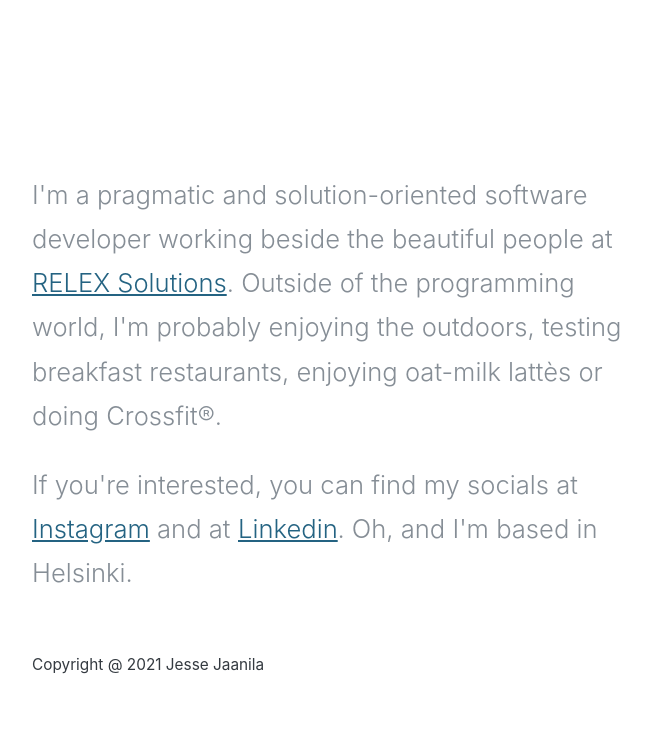
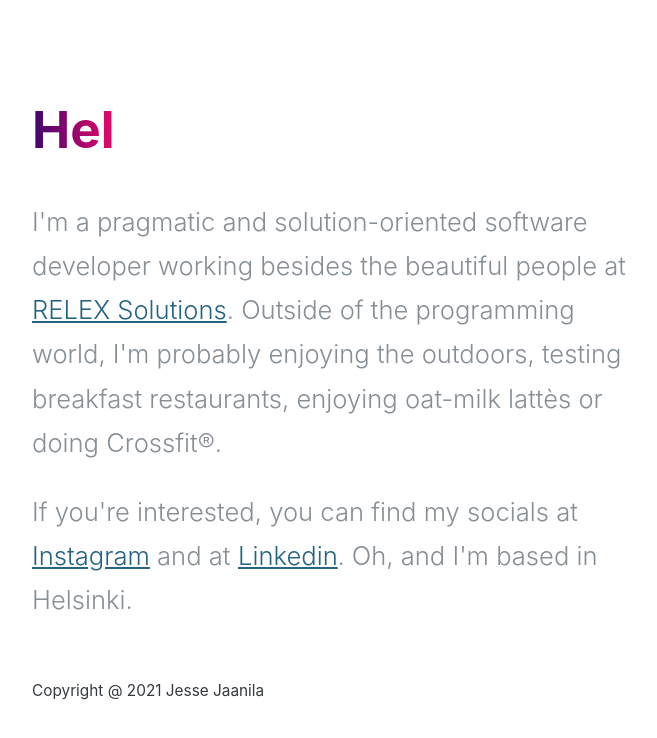
Before and after one commit to Jaanilj/jessejaanilacom, a React app: page / in a window 1280 px wide. Shown: the top 738 px of the page, without its empty margins (303-960 px from the left). Built offline with nearby package versions, Linux system fonts and the light colour scheme.

Commit message:
Add nice mix-blend colorway to header

```diff
--- a/src/features/app/components/About.tsx
+++ b/src/features/app/components/About.tsx
@@ -8,7 +8,7 @@ export default function About(): JSX.Element {
     <section>
       <p>
         I&apos;m a pragmatic and solution-oriented software developer working
-        beside the beautiful people at <a href={relexUrl}>RELEX Solutions</a>.
+        besides the beautiful people at <a href={relexUrl}>RELEX Solutions</a>.
         Outside of the programming world, I&apos;m probably enjoying the
         outdoors, testing breakfast restaurants, enjoying oat-milk lattès or
         doing Crossfit®.
--- a/src/features/app/components/Header.module.less
+++ b/src/features/app/components/Header.module.less
@@ -1,9 +1,31 @@
-.header {
-  ::before {
+@supports (mix-blend-mode: lighten) {
+  .header h1 {
+    color: #000;
+    background: #fff;
+  }
+  .header h1::before {
+    content: '';
+    position: absolute;
+    height: 100%;
+    width: 100%;
+    top: 0;
+    right: 0;
+    bottom: 0;
+    left: 0;
+    background: radial-gradient(
+      circle,
+      #23966c,
+      #faaa54,
+      #e23b4a,
+      #db0768,
+      #360670
+    );
+    pointer-events: none;
+  }
+  .header h1::before {
+    mix-blend-mode: screen;
+  }
+  .header h1:after {
     content: '\200B';
   }
-
-  &_message {
-    line-height: initial;
-  }
 }
--- a/src/features/app/components/Header.tsx
+++ b/src/features/app/components/Header.tsx
@@ -9,8 +9,8 @@ const nextMessage = (() => {
     'Howdy doody!',
     'Hello there.',
     '¡Hola!',
-    'Hej Tjena',
-    'Shalom',
+    'Hej, Tjena',
+    'Bonjour',
     'Xin chào',
     'Guten Tag',
     'Konnichiwa',
@@ -38,41 +38,41 @@ export default function Header(): JSX.Element {
   const [state, setState] = useState(() => initState())
 
   useEffect(() => {
+    const { message, addingChars, targetMessage } = state
     const interval = setInterval(() => {
-      if (
-        state.addingChars &&
-        state.message.length === state.targetMessage.length
-      ) {
-        setState({
+      if (addingChars && message.length === targetMessage.length) {
+        return setState({
           ...state,
           addingChars: false,
         })
-      } else if (state.addingChars) {
-        state.searcher.exec(state.targetMessage)
-        setState({
+      }
+      if (addingChars) {
+        state.searcher.exec(targetMessage)
+        return setState({
           ...state,
-          message: state.targetMessage.substring(0, state.searcher.lastIndex),
+          message: targetMessage.substring(0, state.searcher.lastIndex),
         })
-      } else if (!state.addingChars && state.message.length === 0) {
-        setState({
+      }
+      if (!addingChars && message.length === 0) {
+        return setState({
           ...state,
           addingChars: true,
           targetMessage: nextMessage(),
           searcher: searcherRegExp(),
         })
-      } else {
-        setState({
-          ...state,
-          message: state.message.substring(0, state.message.length - 1),
-        })
       }
-    }, 220)
+      const match = /\S[ ]*$/.exec(message)
+      return setState({
+        ...state,
+        message: message.substring(0, match?.index ?? 0),
+      })
+    }, 200)
     return () => clearInterval(interval)
   }, [state])
 
   return (
     <header className={styles.header}>
-      <h1 className={styles.header_message}>{state.message}</h1>
+      <h1>{state.message}</h1>
     </header>
   )
 }
```
